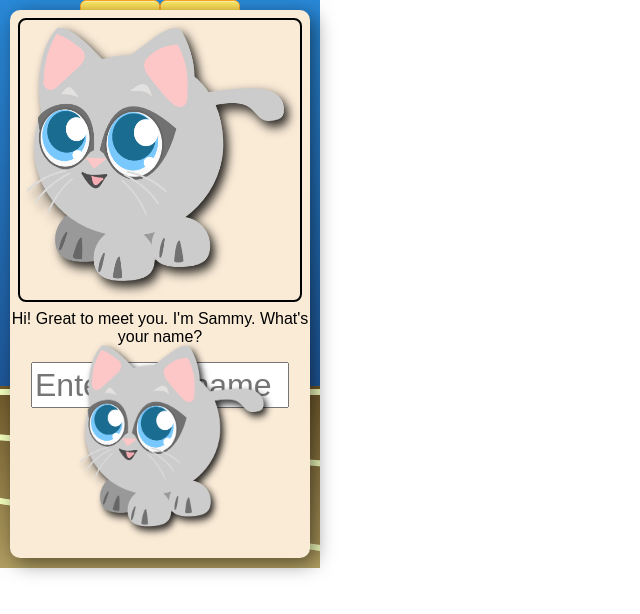
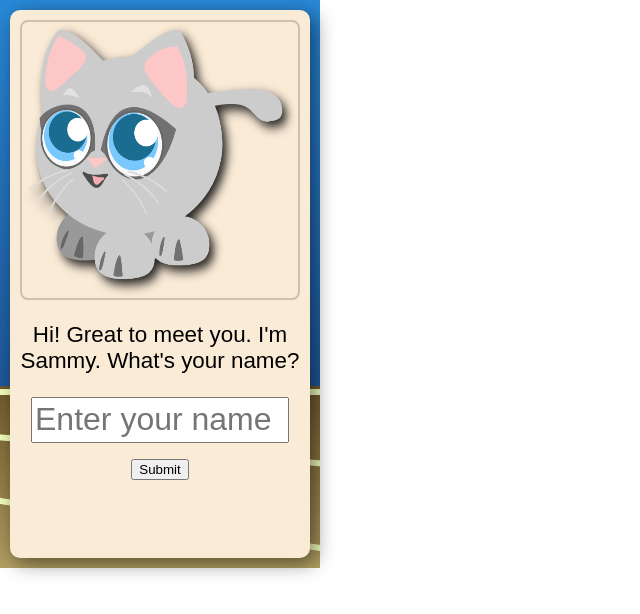
Before and after one commit to CYPIAPT-LNDSE/friendly-friends, a React (Create React App) app: page / in a window 1280 px wide. Shown: the top 614 px of the page, without its empty margins (0-640 px from the left). Built offline with nearby package versions, Linux system fonts and the light colour scheme; the HTML template or start-up script is replaced by a standard one.

Commit message:
Abstracted out modals, changed some class names and tweaked appearance of some elements

```diff
--- a/src/components/CallToAction.js
+++ b/src/components/CallToAction.js
@@ -9,9 +9,9 @@ class CallToAction extends React.Component {
   render() {
     let { imgSrc, ctaText, ctaURL, ctaLinkText } = this.props
     return (
-      <div className="callToAction">
-        <p onClick={() => this.handleClick()} >X</p>
-        <img alt="Call to action" src={imgSrc} className="ctaImage"/>
+      <div className="modal callToAction">
+        <p className="callToAction--button" onClick={() => this.handleClick()} >X</p>
+        <img alt="Call to action" src={imgSrc} className="modal--image"/>
         <p>{ctaText}</p>
         <a href={ctaURL}>{ctaLinkText}</a>
       </div>
--- a/src/components/WelcomeScreen.js
+++ b/src/components/WelcomeScreen.js
@@ -1,9 +1,9 @@
-import React from 'react';
+import React from "react";
 
 class WelcomeScreen extends React.Component {
     constructor(props) {
       super(props);
-      this.state = {value: ''};
+      this.state = {value: ""};
       this.handleSubmit = this.handleSubmit.bind(this);
     }
 
@@ -14,15 +14,15 @@ class WelcomeScreen extends React.Component {
 
     render() {
     return (
-      <div className="welcomeScreen">
-        <img alt="Welcome cat" src="./cat.png" className="welcomeImage"/>
-        <p className="welcomeText">{"Hi! Great to meet you. I'm Sammy. What's your name?"}</p>
-        <form className="welcomeForm" onSubmit={this.handleSubmit}>
+      <div className="modal welcome">
+        <img alt="Welcome cat" src="./cat.png" className="modal--image"/>
+        <p className="welcome--text">{"Hi! Great to meet you. I'm Sammy. What's your name?"}</p>
+        <form className="welcome--form" onSubmit={this.handleSubmit}>
           <input
             type="text"
             placeholder="Enter your name"
             name="name"
-            className="welcomeInput"
+            className="form--input"
             ref={(input) => this.input = input} />
           <button type="submit" label="Submit">Submit</button>
         </form>
--- a/src/styles/index.css
+++ b/src/styles/index.css
@@ -28,40 +28,6 @@ body {
   left: 0;
   width: 320px;
   height: 200px;
-}
-
-/* -- Welcome screen -- */
-
-.welcomeScreen {
-  width: 300px;
-  height: 548px;
-  z-index: 1;
-  position: absolute;
-  top: 10px;
-  left: 10px;
-  background-color: antiquewhite;
-  border-radius: 10px;
-  -webkit-box-shadow: 5px 5px 20px 0px rgba(0,0,0,0.5);
-  -moz-box-shadow: 5px 5px 20px 0px rgba(0,0,0,0.5);
-  box-shadow: 5px 5px 20px 0px rgba(0,0,0,0.5);
-}
-
-.welcomeImage {
-  width: 280px;
-  height: 280px;
-  position: relative;
-  top: 8px;
-  left: 8px;
-  border-radius: 8px;
-  border: 2px solid black;
-  display: block;
-}
-
-.welcomeInput {
-  font-size: 2em;
-  width: 250px;
-  height: 40px;
-  margin-bottom: 0.5em;
 }
 
 /* -- Cat -- */
@@ -129,6 +95,7 @@ body {
   bottom: 20px;
   right: 20px;
   z-index: 2;
+  cursor: pointer;
   background: rgba(248,80,50,1);
   background: radial-gradient(ellipse at center, rgba(248,80,50,1) 0%, rgba(248,75,45,1) 5%, rgba(246,41,12,1) 40%, rgba(240,47,23,1) 51%, rgba(219,54,40,1) 61%, rgba(241,111,92,1) 89%, rgba(241,111,92,1) 100%);
 }
@@ -150,11 +117,12 @@ body {
   text-align: center;
   font-weight: bold;
   padding: 6px 0;
+  margin: 1em 2em;
   text-decoration: none;
   text-shadow: 0px 1px 0px #ffee66;
 }
 
-.button: hover {
+.button:hover {
   background: linear-gradient(to bottom, #ffab23 5%, #ffec64 100%);
   background-color: #ffab23;
 }
@@ -171,6 +139,8 @@ body {
   width: 320px;
   height: 300px;
   position: fixed;
+  z-index: 10;
+
 }
 
 .message {
@@ -182,6 +152,7 @@ body {
   position: relative;
   top: 50%;
   transform: translateY(-50%);
+  box-shadow: 5px 5px 20px 0px rgba(0,0,0,0.5);
 }
 
 .message .question {
@@ -192,8 +163,12 @@ body {
 .message .answer {
   font-family: sans-serif;
   font-size: 1.15em;
-  font-style: italic;
   cursor: pointer;
+  text-align: left;
+}
+
+.message .answer:hover {
+  color: #2989d8;
 }
 
 .message:after {
@@ -210,12 +185,12 @@ body {
   border-top: 20px solid white;
 }
 
-/* -- Call to action -- */
+/* -- Modal -- */
 
-.callToAction {
+.modal {
   width: 300px;
   height: 548px;
-  z-index: 1;
+  z-index: 999;
   position: absolute;
   top: 10px;
   left: 10px;
@@ -224,6 +199,39 @@ body {
   -webkit-box-shadow: 5px 5px 20px 0px rgba(0,0,0,0.5);
   -moz-box-shadow: 5px 5px 20px 0px rgba(0,0,0,0.5);
   box-shadow: 5px 5px 20px 0px rgba(0,0,0,0.5);
+  padding: 10px;
+  box-sizing: border-box;
+}
+
+.modal--image {
+  width: 100%;
+  height: 280px;
+  margin: auto;
+  position: relative;
+  border-radius: 8px;
+  border: 2px solid #ccc0af;
+  display: block;
+  box-sizing: border-box;
+}
+
+/* -- Welcome screen -- */
+
+.welcome .form--input {
+  font-size: 2em;
+  width: 250px;
+  height: 40px;
+  margin-bottom: 0.5em;
+}
+
+.welcome--text {
+  font-size: 1.4em;
+}
+
+/* -- Call to action -- */
+
+.callToAction .callToAction--button {
+  cursor: pointer;
+  font-style: normal;
 }
 
 .callToAction p {
@@ -236,14 +244,3 @@ body {
   font-family: sans-serif;
   font-size: 1.3em;
 }
-
-.ctaImage {
-  width: 280px;
-  height: 280px;
-  position: relative;
-  top: 8px;
-  left: 8px;
-  border-radius: 8px;
-  border: 2px solid black;
-  display: block;
-}
```
